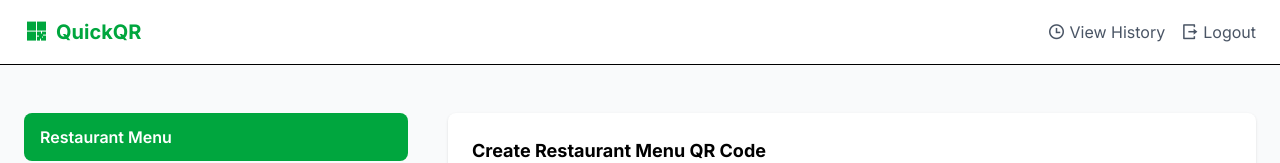
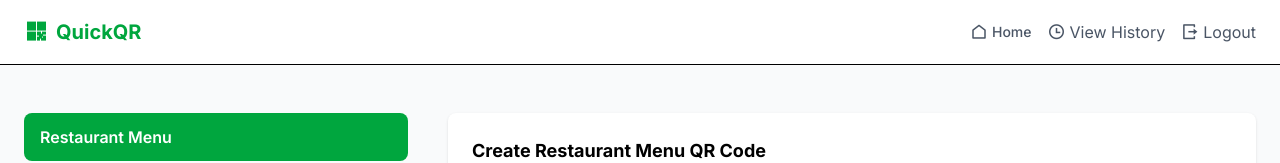
Before and after one commit to ilkiner/quickqr, a Next.js app: page /generate in a window 1280 px wide. Shown: the top 163 px of the page. Built offline with nearby package versions, Linux system fonts and the light colour scheme.

Commit message:
fix: generate page update

```diff
--- a/src/app/generate/page.tsx
+++ b/src/app/generate/page.tsx
@@ -1,6 +1,7 @@
 "use client";
 
 import { useCallback, useEffect, useState } from "react";
+import Link from "next/link";
 import { useRouter, useSearchParams } from "next/navigation";
 
 const qrTypes = [
@@ -179,13 +180,24 @@ export default function GeneratePage() {
 
   return (
     <div className="min-h-screen bg-gray-50">
-      <nav className="bg-white border-b px-6 py-4 flex justify-between items-center sticky top-0 z-10">
-        <div className="flex items-center gap-2 text-xl font-bold text-green-600">
-          <i className="ri-qr-code-line text-2xl" />
+      <nav className="bg-white border-b px-6 py-4 flex flex-wrap justify-between items-center gap-3 sticky top-0 z-10">
+        <Link
+          href="/"
+          className="flex items-center gap-2 text-xl font-bold text-green-600 hover:text-green-700 transition"
+          title="Back to home"
+        >
+          <i className="ri-qr-code-line text-2xl" aria-hidden />
           QuickQR
-        </div>
+        </Link>
 
-        <div className="flex items-center gap-4">
+        <div className="flex items-center gap-3 sm:gap-4 flex-wrap justify-end">
+          <Link
+            href="/"
+            className="text-gray-600 hover:text-green-600 flex items-center gap-1 text-sm font-medium"
+          >
+            <i className="ri-home-line text-lg" aria-hidden />
+            Home
+          </Link>
           <button
             type="button"
             onClick={() => setShowHistory(!showHistory)}
```
